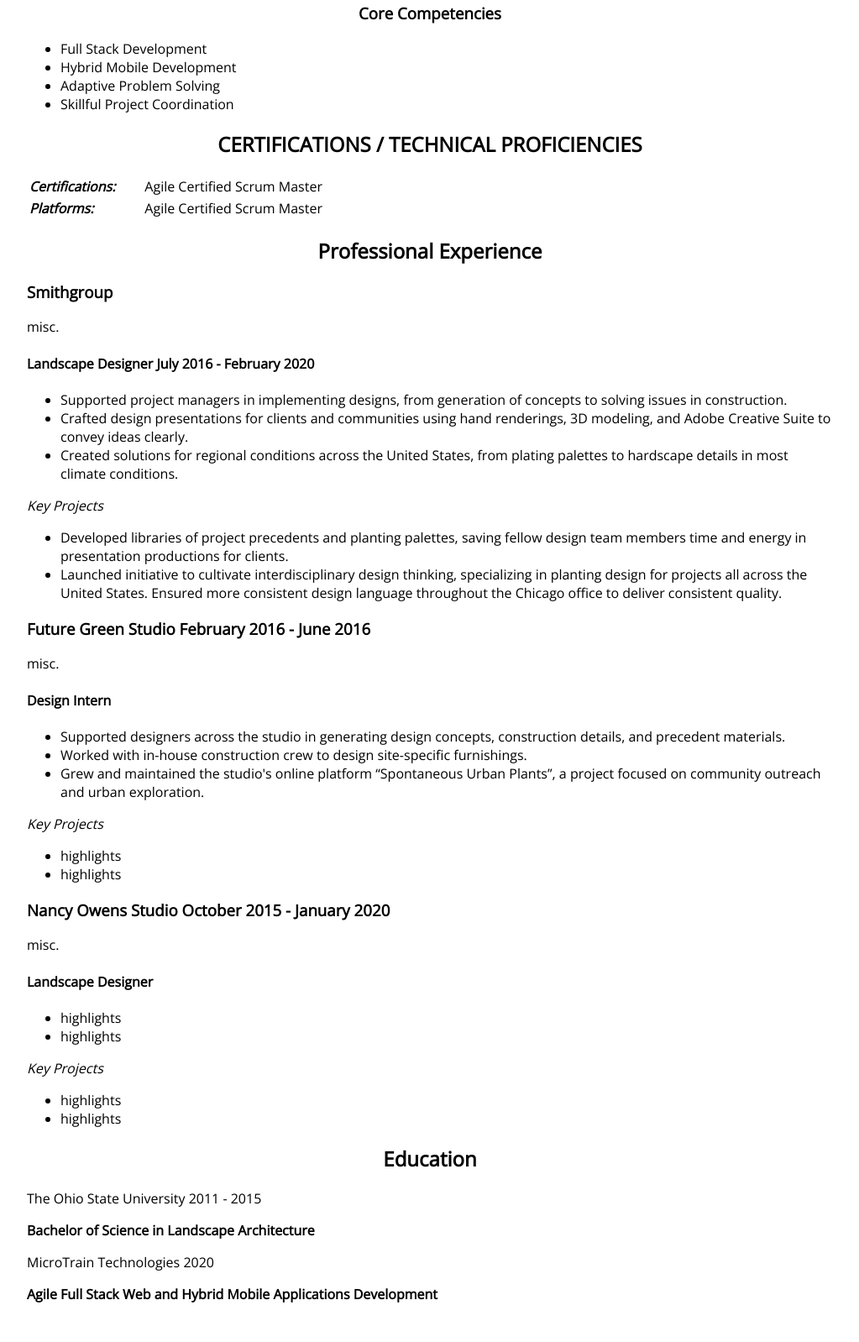
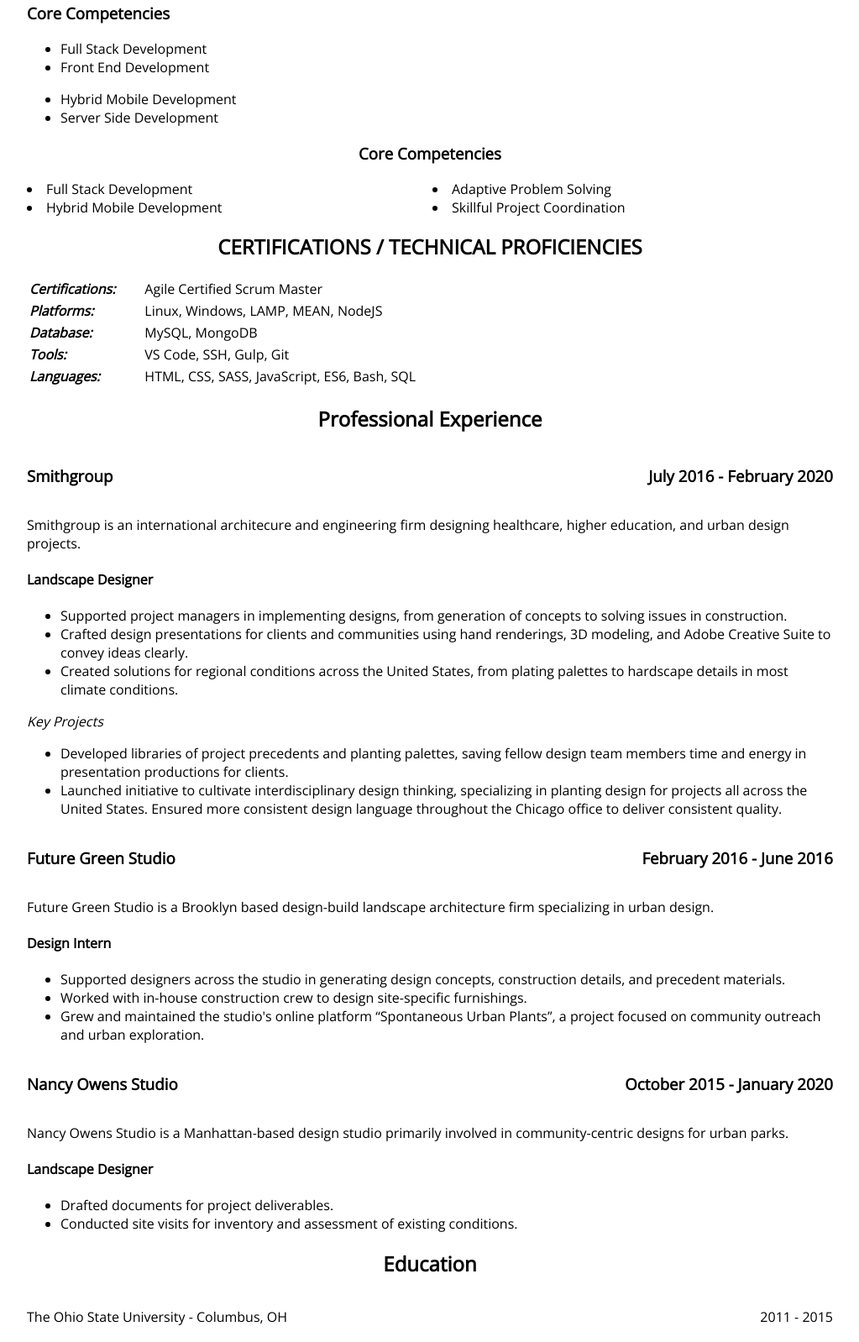
Before and after one commit to tomreifenberg/tomreifenberg.github.io, a website: page resume.html in a window 1280 px wide. Shown: the part 391-1989 px from the top of the page at 84% size, without its empty margins (128-1151 px from the left). Before the commit the page ends 1943 px from the top, so only its background shows below. Drawn offline with nearby package versions, Linux system fonts and the light colour scheme.

Commit message:
Updated Resume HTML and CSS

```diff
--- a/resume.html
+++ b/resume.html
@@ -37,9 +37,9 @@
     <!-- layout and content goes here-->
     <h1 class="title">Tom Reifenberg</h1>
     <div class="inline">
-      <a  href="https://www.linkedin.com/in/tomreifenberg/" target="_blank" rel="noopener">LinkedIn </a>
+      <a  href="https://www.linkedin.com/in/tomreifenberg/" target="_blank" rel="noopener">LinkedIn </a> <p>|</p>
       <a  href="https://github.com/tomreifenberg" target="_blank" rel="noopener"> GitHub</a>
-        <p>| Chicago, IL | reifenberg.57@gmail.com</p>
+        <p>| Chicago, IL | tomreifenberg@outlook.com</p>
     </div>
   </section>
   <section>
@@ -53,14 +53,37 @@
   </section>
 
 
+
+
+  </div>
+
+  <section class="clearfix">
+    <h3 class="text-initial">Core Competencies</h3>
+
+    <ul class="cc-left">
+      <li>Full Stack Development</li>
+        <li>Front End Development</li>
+
+    </ul>
+
+    <ul class="cc-right">
+      <li>Hybrid Mobile Development</li>
+        <li>Server Side Development</li>
+    </ul>
+  </section>
+
 <section>
   <h3 class="title">Core Competencies</h3>
-  <ul>
-    <li>Full Stack Development</li>
-    <li>Hybrid Mobile Development</li>
-    <li>Adaptive Problem Solving</li>
+  <div class="col-container">
+    <div class="col">
+      <li>Full Stack Development</li>
+      <li>Hybrid Mobile Development</li>
+    </div>
+
+    <div class="col">
+      <li>Adaptive Problem Solving</li>
     <li>Skillful Project Coordination</li>
-  </ul>
+    </div>
 </section>
 
 <section>
@@ -73,18 +96,38 @@
         </tr>
         <tr>
           <th><i>Platforms:</i></th>
-          <td>Agile Certified Scrum Master</td>
+          <td>Linux, Windows, LAMP, MEAN, NodeJS</td>
       </tr>
+      <tr>
+        <th><i>Database:</i></th>
+        <td>MySQL, MongoDB</td>
+    </tr>
+    <tr>
+      <th><i>Tools:</i></th>
+      <td>VS Code, SSH, Gulp, Git</td>
+  </tr>
+  <tr>
+    <th><i>Languages:</i></th>
+    <td>HTML, CSS, SASS, JavaScript, ES6, Bash, SQL</td>
+</tr>
     </tbody>
   </table>
 </section>
 
 <section>
   <h2 class="title">Professional Experience</h2>
-  <h3>Smithgroup</h3>
-  <p>misc.</p>
+  <div class="HASH">
+    <h3>Smithgroup</h3>
+    <h3>July 2016 - February 2020</h3>
+  </div>
 
-  <h4>Landscape Designer July 2016 - February 2020</h4>
+  <p>Smithgroup is an international architecure and engineering firm designing healthcare, higher education, and urban design projects.</p>
+
+
+    <h4>Landscape Designer</h4>
+
+  </div>
+
   <ul>
     <li>Supported project managers in implementing designs, from generation of concepts to solving issues in construction. </li>
     <li>Crafted design presentations for clients and communities using hand renderings, 3D modeling, and Adobe Creative Suite to convey ideas clearly.</li>
@@ -97,8 +140,11 @@
     <li>Launched initiative to cultivate interdisciplinary design thinking, specializing in planting design for projects all across the United States. Ensured more consistent design language throughout the Chicago office to deliver consistent quality.</li>
   </ul>
 
-  <h3>Future Green Studio February 2016 - June 2016</h3>
-  <p>misc.</p>
+  <div class="HASH">
+    <h3>Future Green Studio</h3>
+    <h3>February 2016 - June 2016</h3>
+  </div>
+  <p>Future Green Studio is a Brooklyn based design-build landscape architecture firm specializing in urban design.</p>
 
   <h4>Design Intern</h4>
   <ul>
@@ -107,35 +153,44 @@
     <li>Grew and maintained the studio's online platform “Spontaneous Urban Plants”, a project focused on community outreach and urban exploration.</li>
   </ul>
 
-  <em>Key Projects</em>
+  <!-- <em>Key Projects</em>
   <ul>
     <li>highlights</li>
     <li>highlights</li>
-  </ul>
+  </ul> -->
 
-  <h3>Nancy Owens Studio October 2015 - January 2020</h3>
-  <p>misc.</p>
+  <div class="HASH">
+    <h3>Nancy Owens Studio</h3>
+    <h3>October 2015 - January 2020</h3>
+  </div>
+  <p>Nancy Owens Studio is a Manhattan-based design studio primarily involved in community-centric designs for urban parks.</p>
 
   <h4>Landscape Designer</h4>
   <ul>
-    <li>highlights</li>
-    <li>highlights</li>
+    <li>Drafted documents for project deliverables.</li>
+    <li>Conducted site visits for inventory and assessment of existing conditions. </li>
   </ul>
 
-  <em>Key Projects</em>
+  <!-- <em>Key Projects</em>
   <ul>
     <li>highlights</li>
     <li>highlights</li>
-  </ul>
+  </ul> -->
 </section>
 
-<section>
+<section class="paddingbottom">
   <h2 class="title">Education</h2>
 
-  <p>The Ohio State University 2011 - 2015</p>
+  <div class="HASH">
+    <p>The Ohio State University - Columbus, OH</p>
+    <p>2011 - 2015</p>
+  </div>
   <strong>Bachelor of Science in Landscape Architecture</strong>
 
-  <p>MicroTrain Technologies 2020</p>
+  <div class="HASH">
+    <p>MicroTrain Technologies - Chicago, IL</p>
+    <p>2020</p>
+  </div>
   <strong>Agile Full Stack Web and Hybrid Mobile Applications Development</strong>
 </section>
 </main>
--- a/src/scss/main.scss
+++ b/src/scss/main.scss
@@ -124,3 +124,21 @@
   justify-content: center;
   align-items: center;
 }
+
+.HASH {
+  display: flex;
+  justify-content: space-between;
+}
+
+.col-container {
+  display: table; /* Make the container element behave like a table */
+  width: 100%; /* Set full-width to expand the whole page */
+}
+
+.col {
+  display: table-cell; /* Make elements inside the container behave like table cells */
+}
+
+.paddingbottom {
+  padding-bottom: 50px;
+}
```
Also changed, not shown: contact.html (+23 -1 lines), dist/css/main.min.css.
